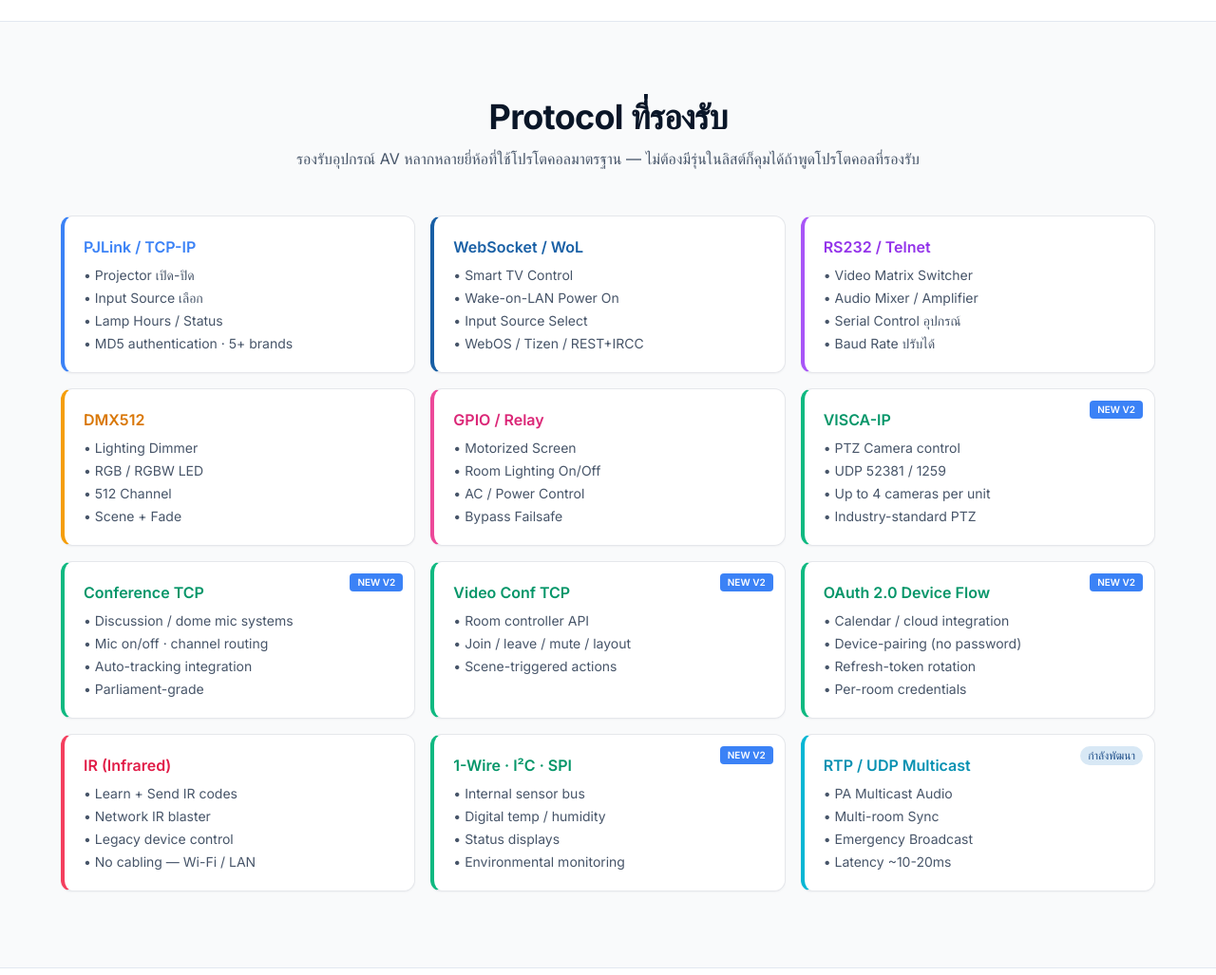
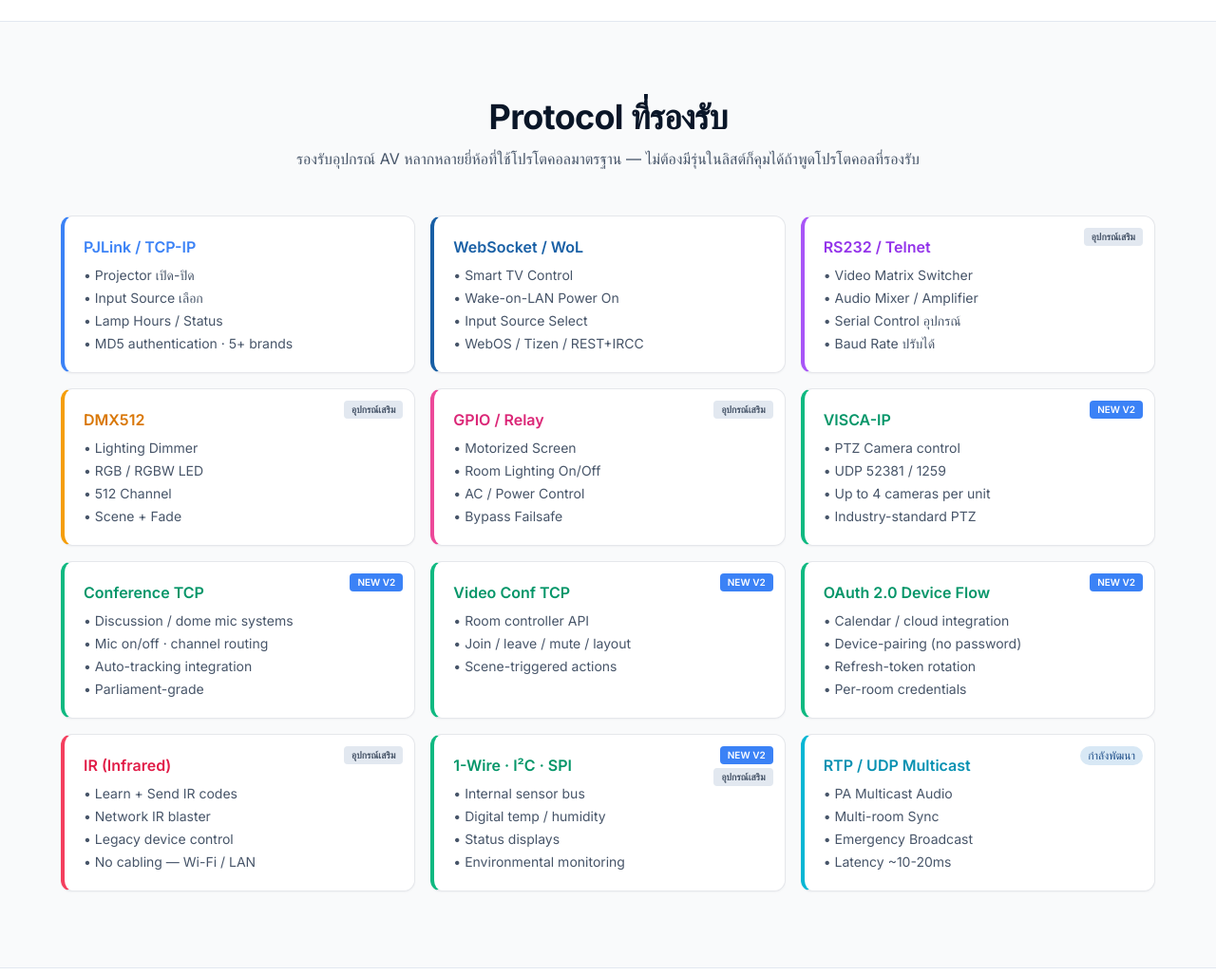
Before and after one commit to Voscene/voscene-web, a FastAPI app: page /features in a window 1280 px wide. Shown: the part 4719-5746 px from the top of the page at 95% size. Run offline with FastAPI, Linux system fonts and the light colour scheme; some libraries are stand-ins or nearby versions; some web fonts are replaced.

Commit message:
Protocol grid: add "อุปกรณ์เสริม" badge to add-on I/O cards
SW/PM request — flag the 5 protocol cards that need an optional
hardware I/O module (not on the base PN43) so customers know
what's included vs what needs an accessory. New neutral gray
badge (bg-slate-200/text-slate-600) so it reads clearly apart
from the blue "NEW V2" pill; each carries a native tooltip
title="ต้องมีโมดูลฮาร์ดแวร์เสริม".

Badged (add-on module required):
- RS232 / Telnet  (serial adapter; Telnet-over-LAN still works)
- DMX512          (DMX interface)
- GPIO / Relay    (relay board)
- IR (Infrared)   (IR blaster / IR module)
- 1-Wire · I²C · SPI (sensor bus) — already had NEW V2, so the
  two pills are stacked top-right (NEW V2 over อุปกรณ์เสริม)

Untouched (run on PN43 directly over IP/network/software):
PJLink · WebSocket/WoL · VISCA-IP · Conference TCP · Video Conf
TCP · OAuth 2.0 · RTP/UDP Multicast. Grid stays 12 cards, no
layout change.

Co-Authored-By: Claude Opus 4.8 <noreply@anthropic.com>

```diff
--- a/templates/public/features.html
+++ b/templates/public/features.html
@@ -333,7 +333,8 @@
                     <li>• WebOS / Tizen / REST+IRCC</li>
                 </ul>
             </div>
-            <div class="card rounded-xl p-5 border-l-4 border-l-purple-500">
+            <div class="card rounded-xl p-5 border-l-4 border-l-purple-500 relative">
+                <span class="absolute top-3 right-3 px-2 py-0.5 rounded bg-slate-200 text-slate-600 text-[10px] font-semibold" title="ต้องมีโมดูลฮาร์ดแวร์เสริม">อุปกรณ์เสริม</span>
                 <div class="text-purple-600 font-semibold mb-2">RS232 / Telnet</div>
                 <ul class="text-sm text-slate-600 space-y-1 font-th">
                     <li>• Video Matrix Switcher</li>
@@ -342,7 +343,8 @@
                     <li>• Baud Rate ปรับได้</li>
                 </ul>
             </div>
-            <div class="card rounded-xl p-5 border-l-4 border-l-amber-500">
+            <div class="card rounded-xl p-5 border-l-4 border-l-amber-500 relative">
+                <span class="absolute top-3 right-3 px-2 py-0.5 rounded bg-slate-200 text-slate-600 text-[10px] font-semibold" title="ต้องมีโมดูลฮาร์ดแวร์เสริม">อุปกรณ์เสริม</span>
                 <div class="text-amber-600 font-semibold mb-2">DMX512</div>
                 <ul class="text-sm text-slate-600 space-y-1 font-th">
                     <li>• Lighting Dimmer</li>
@@ -351,7 +353,8 @@
                     <li>• Scene + Fade</li>
                 </ul>
             </div>
-            <div class="card rounded-xl p-5 border-l-4 border-l-pink-500">
+            <div class="card rounded-xl p-5 border-l-4 border-l-pink-500 relative">
+                <span class="absolute top-3 right-3 px-2 py-0.5 rounded bg-slate-200 text-slate-600 text-[10px] font-semibold" title="ต้องมีโมดูลฮาร์ดแวร์เสริม">อุปกรณ์เสริม</span>
                 <div class="text-pink-600 font-semibold mb-2">GPIO / Relay</div>
                 <ul class="text-sm text-slate-600 space-y-1 font-th">
                     <li>• Motorized Screen</li>
@@ -404,7 +407,8 @@
                 </ul>
             </div>
             <!-- IR (kept) -->
-            <div class="card rounded-xl p-5 border-l-4 border-l-rose-500">
+            <div class="card rounded-xl p-5 border-l-4 border-l-rose-500 relative">
+                <span class="absolute top-3 right-3 px-2 py-0.5 rounded bg-slate-200 text-slate-600 text-[10px] font-semibold" title="ต้องมีโมดูลฮาร์ดแวร์เสริม">อุปกรณ์เสริม</span>
                 <div class="text-rose-600 font-semibold mb-2">IR (Infrared)</div>
                 <ul class="text-sm text-slate-600 space-y-1 font-th">
                     <li>• Learn + Send IR codes</li>
@@ -413,9 +417,12 @@
                     <li>• No cabling — Wi-Fi / LAN</li>
                 </ul>
             </div>
-            <!-- NEW V2: 1-Wire / I²C / SPI -->
+            <!-- NEW V2: 1-Wire / I²C / SPI (also add-on module) -->
             <div class="card rounded-xl p-5 border-l-4 border-l-emerald-500 relative">
-                <span class="absolute top-3 right-3 px-2 py-0.5 rounded bg-electric text-white text-[10px] font-semibold">NEW V2</span>
+                <div class="absolute top-3 right-3 flex flex-col items-end gap-1">
+                    <span class="px-2 py-0.5 rounded bg-electric text-white text-[10px] font-semibold">NEW V2</span>
+                    <span class="px-2 py-0.5 rounded bg-slate-200 text-slate-600 text-[10px] font-semibold" title="ต้องมีโมดูลฮาร์ดแวร์เสริม">อุปกรณ์เสริม</span>
+                </div>
                 <div class="text-emerald-600 font-semibold mb-2">1-Wire · I²C · SPI</div>
                 <ul class="text-sm text-slate-600 space-y-1 font-th">
                     <li>• Internal sensor bus</li>
```
